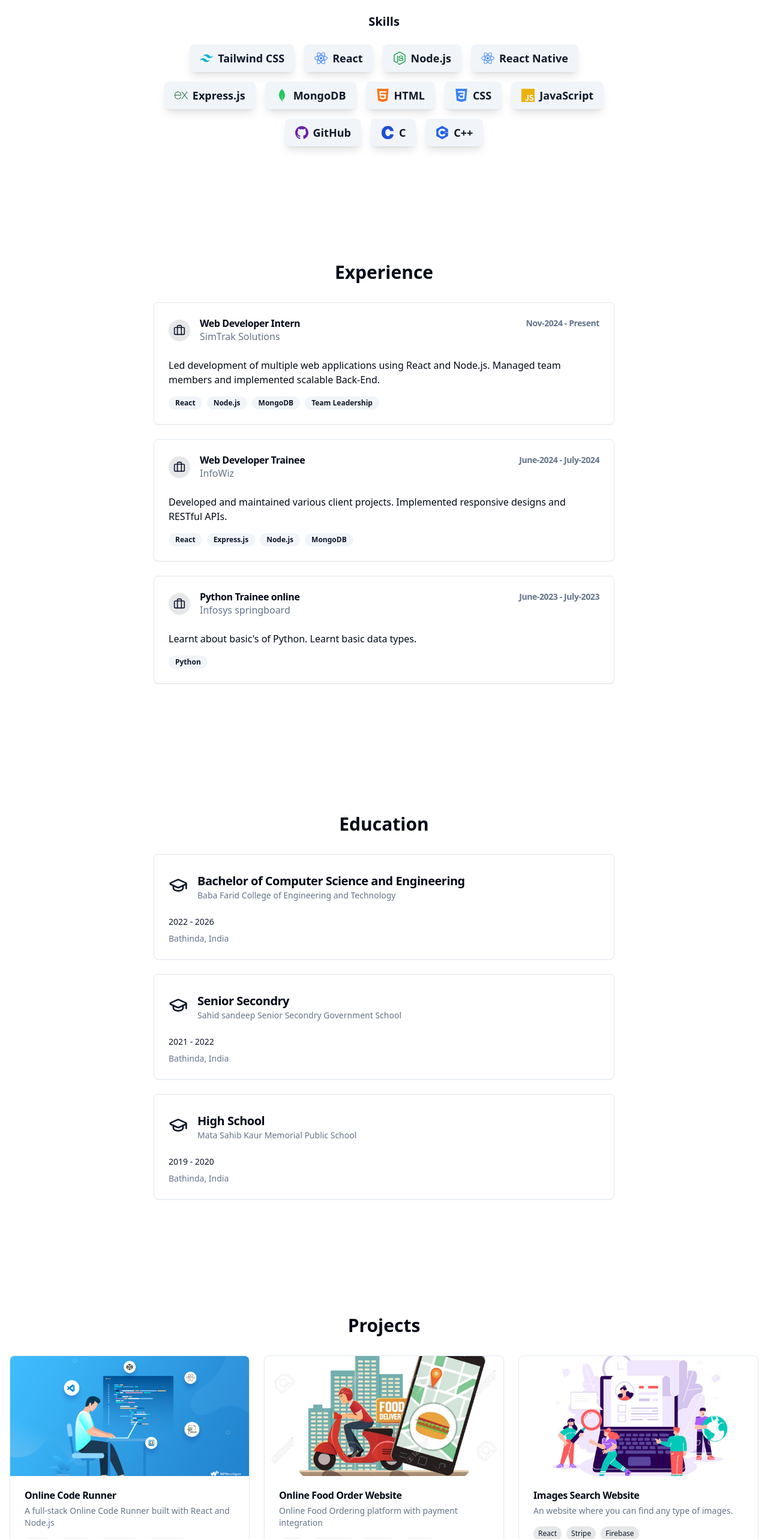
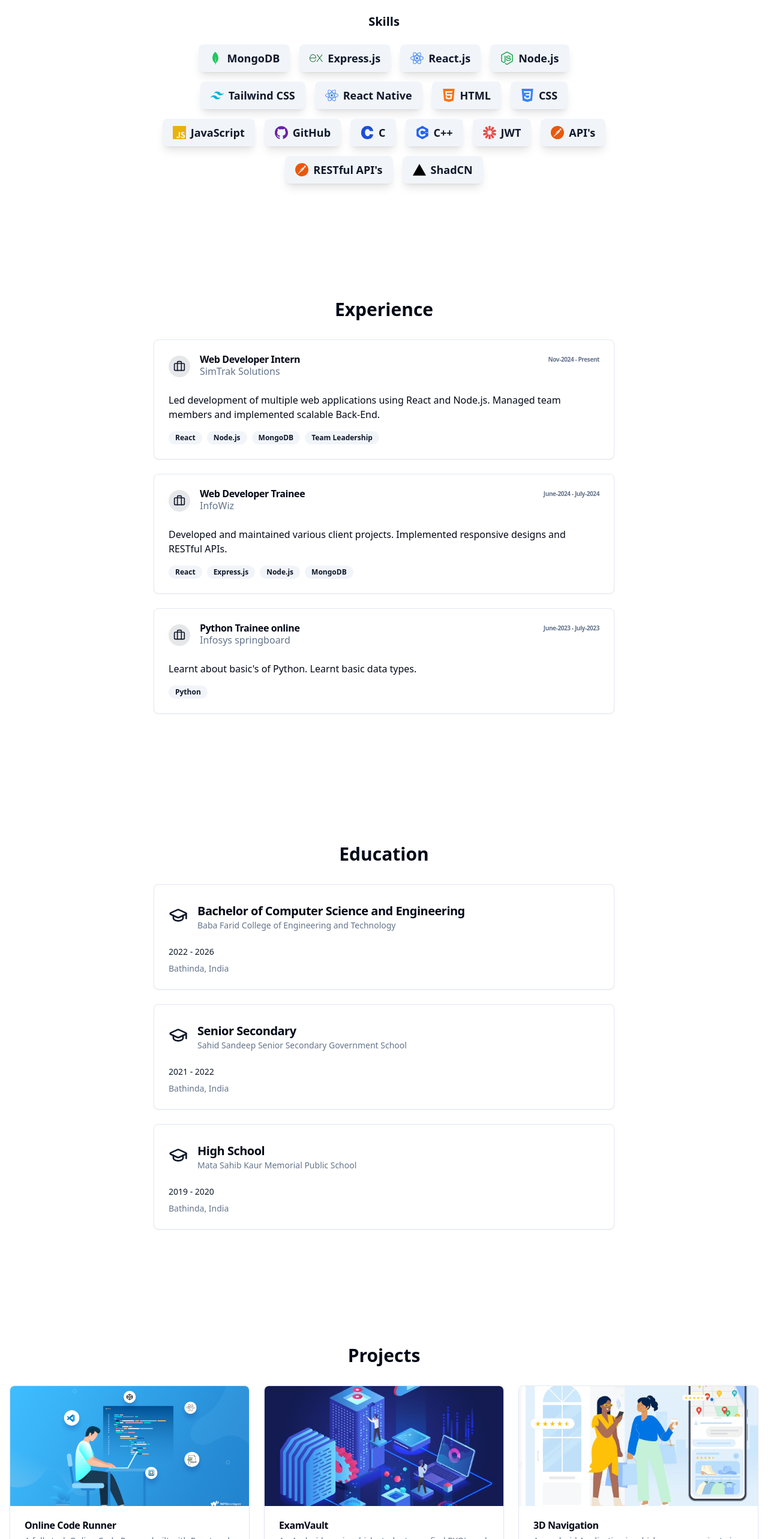
Before and after one commit to FZRAJPUT/portfolio, a React (Vite) app: page / in a window 1280 px wide. Shown: the part 980-3546 px from the top of the page at 60% size. Built offline with nearby package versions, Linux system fonts and the light colour scheme.

Commit message:
updated skills and education and projects

```diff
--- a/src/components/About.jsx
+++ b/src/components/About.jsx
@@ -13,23 +13,30 @@ import {
   SiJavascript,
   SiGithub,
   SiC,
-  SiCplusplus, // Added icons
+  SiCplusplus,
+  SiJsonwebtokens,
+  SiPostman,
+  SiVercel,
 } from "react-icons/si";
 import { FaReact } from "react-icons/fa";
 
 const skills = [
+  { name: "MongoDB", icon: SiMongodb, color: "text-green-500" },
+  { name: "Express.js", icon: SiExpress, color: "text-green-800" },
+  { name: "React.js", icon: SiReact, color: "text-blue-500" },
+  { name: "Node.js", icon: SiNodedotjs, color: "text-green-600" },
   { name: "Tailwind CSS", icon: SiTailwindcss, color: "text-cyan-500" },
-  { name: "React", icon: SiReact, color: "text-blue-500" },
-  { name: "Node.js", icon: SiNodedotjs, color: "text-green-600" },
   { name: "React Native", icon: FaReact, color: "text-blue-500" },
-  { name: "Express.js", icon: SiExpress, color: "text-green-800" },
-  { name: "MongoDB", icon: SiMongodb, color: "text-green-500" },
   { name: "HTML", icon: SiHtml5, color: "text-orange-500" },
   { name: "CSS", icon: SiCss3, color: "text-blue-500" },
   { name: "JavaScript", icon: SiJavascript, color: "text-yellow-500" },
   { name: "GitHub", icon: SiGithub, color: "text-purple-800" },
-  { name: "C", icon: SiC, color: "text-blue-700" }, // Added C
-  { name: "C++", icon: SiCplusplus, color: "text-blue-600" }, // Added C++
+  { name: "C", icon: SiC, color: "text-blue-700" },
+  { name: "C++", icon: SiCplusplus, color: "text-blue-600" },
+  { name: "JWT", icon: SiJsonwebtokens, color: "text-red-500" }, // JWT Authentication
+  { name: "API's", icon: SiPostman, color: "text-orange-600" }, // API Testing
+  { name: "RESTful API's", icon: SiPostman, color: "text-orange-600" }, // API Handling
+  { name: "ShadCN", icon: SiVercel, color: "text-black" }, // Best alternative icon
 ];
 
 export default function About() {
@@ -53,7 +60,6 @@ export default function About() {
           </CardContent>
         </Card>
 
-        {/* Skills Section */}
         <div className="mt-12 max-w-[750px] text-center">
           <h3 className="text-xl font-semibold mb-6">Skills</h3>
           <div className="flex  flex-wrap justify-center gap-4">
--- a/src/components/Education.jsx
+++ b/src/components/Education.jsx
@@ -1,5 +1,7 @@
-import { Card, CardContent, CardHeader, CardTitle } from "@/components/ui/card"
-import { GraduationCap } from "lucide-react"
+import { useRef } from "react";
+import { motion, useInView } from "framer-motion";
+import { Card, CardContent, CardHeader, CardTitle } from "@/components/ui/card";
+import { GraduationCap } from "lucide-react";
 
 const educationData = [
   {
@@ -9,8 +11,8 @@ const educationData = [
     description: "Bathinda, India",
   },
   {
-      degree: "Senior Secondry",
-      school: "Sahid sandeep Senior Secondry Government School",
+    degree: "Senior Secondary",
+    school: "Sahid Sandeep Senior Secondary Government School",
     year: "2021 - 2022",
     description: "Bathinda, India",
   },
@@ -20,16 +22,40 @@ const educationData = [
     year: "2019 - 2020",
     description: "Bathinda, India",
   },
-]
+];
 
 export default function Education() {
+  const ref = useRef(null);
+  const isInView = useInView(ref, { once: true, margin: "-100px" });
+
   return (
-    <div id="education" className="space-y-6 sm:w-[768px] py-24">
+    <motion.div
+      id="education"
+      ref={ref}
+      className="space-y-6 sm:w-[768px] py-24"
+      initial={{ opacity: 0, y: 50 }}
+      animate={isInView ? { opacity: 1, y: 0 } : { opacity: 0, y: 50 }}
+      transition={{ duration: 0.6, ease: "easeInOut" }}
+    >
       <h2 className="text-3xl font-bold text-center mb-8">Education</h2>
+
       {educationData.map((edu, index) => (
-        <Card key={index}>
+        <motion.div
+          key={index}
+          initial={{ opacity: 0, y: 30 }}
+          animate={isInView ? { opacity: 1, y: 0 } : { opacity: 0, y: 30 }}
+          transition={{ delay: index * 0.2, duration: 0.5, ease: "easeOut" }}
+          whileHover={{ scale: 1.03 }}
+        >
+          <Card className="overflow-hidden">
             <CardHeader className="flex flex-row items-center gap-4">
+              <motion.div
+                initial={{ rotateY: 180 }}
+                animate={isInView ? { rotateY: 0 } : { rotateY: 180 }}
+                transition={{ duration: 0.6, ease: "easeOut" }}
+              >
                 <GraduationCap className="h-8 w-8 text-primary" />
+              </motion.div>
               <div>
                 <CardTitle className="text-xl">{edu.degree}</CardTitle>
                 <p className="text-sm text-muted-foreground">{edu.school}</p>
@@ -40,7 +66,8 @@ export default function Education() {
               <p className="mt-2 text-sm text-muted-foreground">{edu.description}</p>
             </CardContent>
           </Card>
+        </motion.div>
       ))}
-    </div>
-  )
+    </motion.div>
+  );
 }
--- a/src/components/Projects.jsx
+++ b/src/components/Projects.jsx
@@ -12,8 +12,9 @@ import { Github, Globe } from "lucide-react";
 import project_1 from "./project-1.png";
 import project_2 from "./project-2.jpg";
 import project_3 from "./project-3.jpg";
-import project_4 from "./project-4.avif";
+import project_4 from "./navigation.png";
 import project_5 from "./project-5.jpg";
+import project_6 from "./sylabus-1.jpg";
 
 const projects = [
   {
@@ -21,8 +22,25 @@ const projects = [
     description: "A full-stack Online Code Runner built with React and Node.js",
     image: project_1,
     github: "https://github.com/FZRAJPUT/online-compiler",
-    demo: "#",
+    demo: null,
     tags: ["React", "Node.js", "MongoDB", "Express.js"],
+  },
+  {
+    title: "ExamVault",
+    description: "An Android app in which students can find PYQ's and Syllabus of there courses and Departments.",
+    image: project_6,
+    github: null,
+    demo: null,
+    tags: ["React Native", "API's", "Node.js", "MongoDB"],
+  },
+  {
+    title: "3D Navigation",
+    description:
+      "An android Application in which you can navigate in 3D view of places and buildings.",
+    image: project_4,
+    github: "https://github.com/FZRAJPUT/3D-Explorer",
+    demo: null,
+    tags: ["React Native", "Node.js", "MongoDB", "MappedIn"],
   },
   {
     title: "Online Food Order Website",
@@ -33,30 +51,23 @@ const projects = [
     tags: ["React", "MongoDB", "Express", "Node.js"],
   },
   {
-    title: "Images Search Website",
-    description: "An website where you can find any type of images.",
+    title: "Image-Hub",
+    description: "A website where you can find any type of images.",
     image: project_3,
     github: "https://github.com/FZRAJPUT/image-Hub",
     demo: "https://image-hub-pi.vercel.app",
     tags: ["React", "Stripe", "Firebase"],
   },
+
   {
-    title: "3D Navigation Android App",
-    description:
-      "An Application in which you can navigate in 3D view of places and buildings.",
-    image: project_4,
-    github: "https://github.com/FZRAJPUT/3D-Explorer",
-    demo: "#",
-    tags: ["React Native", "Node.js", "MongoDB", "MappedIn"],
-  },
-  {
-    title: "Simple Weather Website",
-    description: "An website where you can search weather about your city.",
+    title: "ClimBuzz",
+    description: "A website where you can search weather about your city.",
     image: project_5,
     github: "https://github.com/FZRAJPUT/ClimBuzz",
     demo: "https://clima-buzz.vercel.app",
     tags: ["React", "API's", "OpenWeatherMap API"],
   },
+
 ];
 
 export default function Projects() {
@@ -77,7 +88,7 @@ export default function Projects() {
                   <img
                     src={project.image || "/placeholder.svg"}
                     alt={project.title}
-                    className="w-full h-[200px] object-cover transition-transform group-hover:scale-105"
+                    className="w-full h-[200px] object-cover transition-all group-hover:scale-105"
                   />
                 </div>
               </CardHeader>
@@ -107,7 +118,9 @@ export default function Projects() {
                 <a href={project.demo} target="_blank">
                   <Button size="sm">
                     <Globe className="w-4 h-4 mr-2" />
-                    Demo
+                    {
+                      project.demo === null ? "Not Available" : "Demo"
+                    }
                   </Button>
                 </a>
               </CardFooter>
--- a/src/components/experience.jsx
+++ b/src/components/experience.jsx
@@ -56,7 +56,7 @@ export default function Experience() {
                     <div className="flex-1">
                       <CardTitle className="flex items-center justify-between">
                         <span>{experience.title}</span>
-                        <span className="text-sm text-muted-foreground">{experience.period}</span>
+                        <span className="text-[10px] text-muted-foreground">{experience.period}</span>
                       </CardTitle>
                       <p className="text-muted-foreground">{experience.company}</p>
                     </div>
--- a/src/components/ui/skeleton.jsx
+++ /dev/null
@@ -1,10 +0,0 @@
-import { cn } from "@/lib/utils"
-
-function Skeleton({
-  className,
-  ...props
-}) {
-  return (<div className={cn("animate-pulse rounded-md bg-muted", className)} {...props} />);
-}
-
-export { Skeleton }
--- a/src/components/ui/tabs.jsx
+++ /dev/null
@@ -1,41 +0,0 @@
-import * as React from "react"
-import * as TabsPrimitive from "@radix-ui/react-tabs"
-
-import { cn } from "@/lib/utils"
-
-const Tabs = TabsPrimitive.Root
-
-const TabsList = React.forwardRef(({ className, ...props }, ref) => (
-  <TabsPrimitive.List
-    ref={ref}
-    className={cn(
-      "inline-flex h-10 items-center justify-center rounded-md bg-muted p-1 text-muted-foreground",
-      className
-    )}
-    {...props} />
-))
-TabsList.displayName = TabsPrimitive.List.displayName
-
-const TabsTrigger = React.forwardRef(({ className, ...props }, ref) => (
-  <TabsPrimitive.Trigger
-    ref={ref}
-    className={cn(
-      "inline-flex items-center justify-center whitespace-nowrap rounded-sm px-3 py-1.5 text-sm font-medium ring-offset-background transition-all focus-visible:outline-none focus-visible:ring-2 focus-visible:ring-ring focus-visible:ring-offset-2 disabled:pointer-events-none disabled:opacity-50 data-[state=active]:bg-background data-[state=active]:text-foreground data-[state=active]:shadow-sm",
-      className
-    )}
-    {...props} />
-))
-TabsTrigger.displayName = TabsPrimitive.Trigger.displayName
-
-const TabsContent = React.forwardRef(({ className, ...props }, ref) => (
-  <TabsPrimitive.Content
-    ref={ref}
-    className={cn(
-      "mt-2 ring-offset-background focus-visible:outline-none focus-visible:ring-2 focus-visible:ring-ring focus-visible:ring-offset-2",
-      className
-    )}
-    {...props} />
-))
-TabsContent.displayName = TabsPrimitive.Content.displayName
-
-export { Tabs, TabsList, TabsTrigger, TabsContent }
--- a/src/components/ui/tooltip.jsx
+++ /dev/null
@@ -1,26 +0,0 @@
-"use client"
-
-import * as React from "react"
-import * as TooltipPrimitive from "@radix-ui/react-tooltip"
-
-import { cn } from "@/lib/utils"
-
-const TooltipProvider = TooltipPrimitive.Provider
-
-const Tooltip = TooltipPrimitive.Root
-
-const TooltipTrigger = TooltipPrimitive.Trigger
-
-const TooltipContent = React.forwardRef(({ className, sideOffset = 4, ...props }, ref) => (
-  <TooltipPrimitive.Content
-    ref={ref}
-    sideOffset={sideOffset}
-    className={cn(
-      "z-50 overflow-hidden rounded-md border bg-popover px-3 py-1.5 text-sm text-popover-foreground shadow-md animate-in fade-in-0 zoom-in-95 data-[state=closed]:animate-out data-[state=closed]:fade-out-0 data-[state=closed]:zoom-out-95 data-[side=bottom]:slide-in-from-top-2 data-[side=left]:slide-in-from-right-2 data-[side=right]:slide-in-from-left-2 data-[side=top]:slide-in-from-bottom-2",
-      className
-    )}
-    {...props} />
-))
-TooltipContent.displayName = TooltipPrimitive.Content.displayName
-
-export { Tooltip, TooltipTrigger, TooltipContent, TooltipProvider }
```
Also changed, not shown: src/components/Navbar.jsx (+9 -45 lines), src/components/ui/accordion.jsx (deleted, +0 -41 lines), src/components/navigation.png (added), src/components/sylabus-1.jpg (added). Lines whose indentation alone changed are shown as unchanged.
